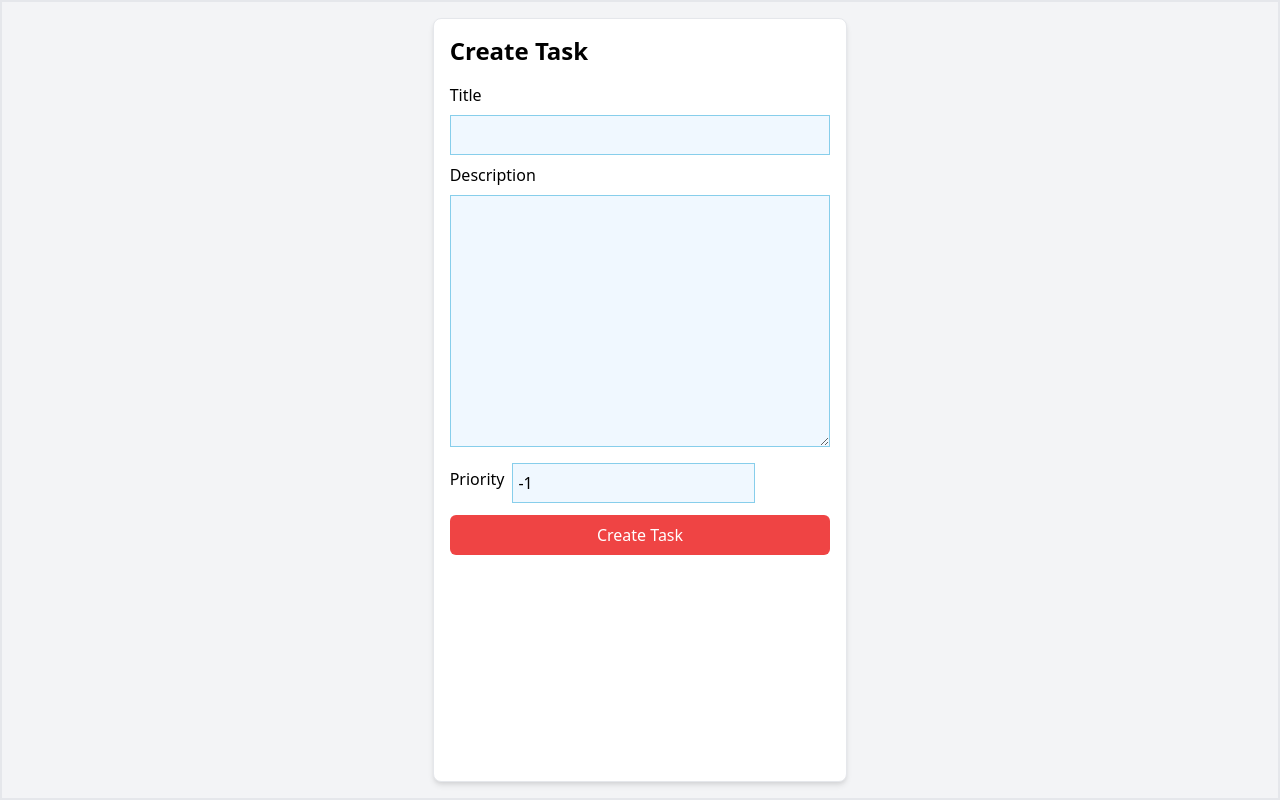
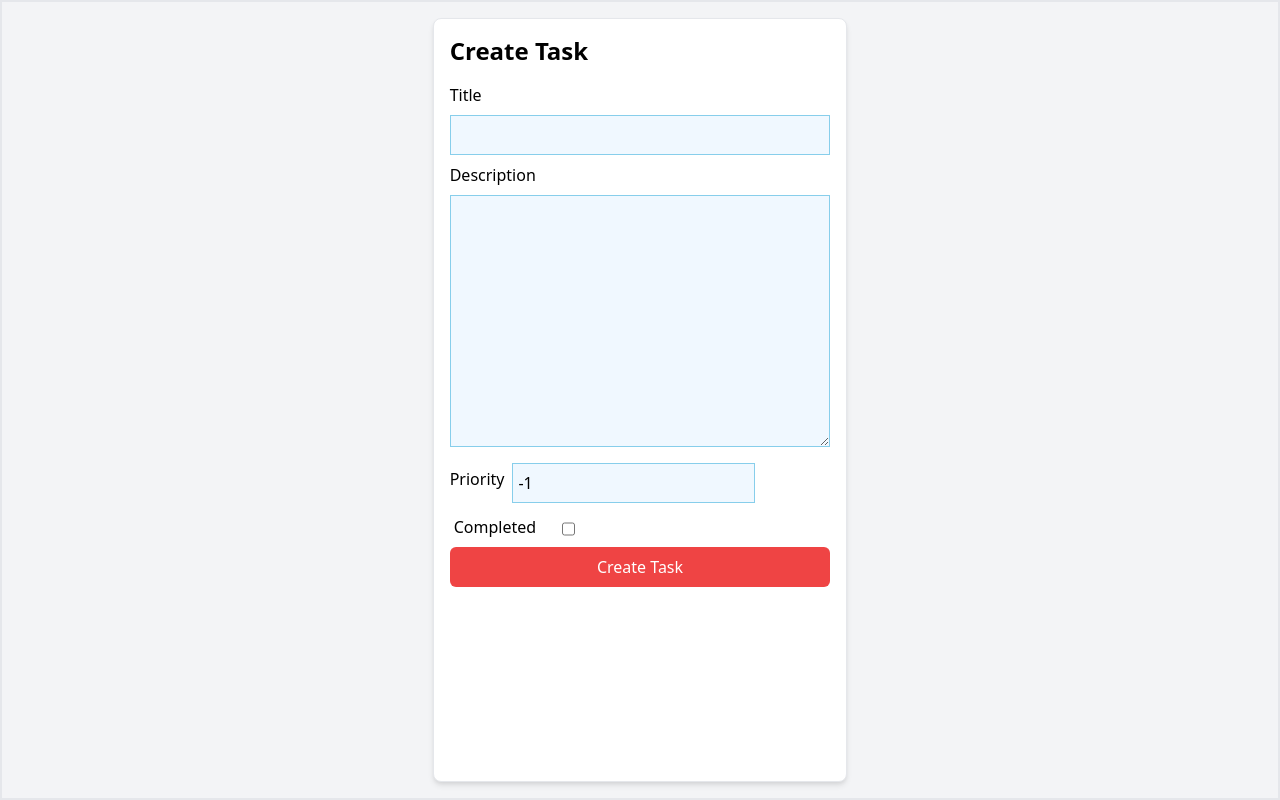
Before and after one commit to pratik-londhe4/GDC-django-LVL6-Milestone, a Django app: page /tasks/create/ in a window 1280 px wide. Run offline with Django 3.2, Linux system fonts and the light colour scheme; the visitor is signed in with stand-in values (Sample User, id 1); some libraries are stand-ins or nearby versions.

Commit message:
changed postion of checkbox

```diff
--- a/tasks/templates/task_create.html
+++ b/tasks/templates/task_create.html
@@ -25,6 +25,11 @@
         background-color: aliceblue;
         padding: 5px;
         border: 0.5px solid skyblue;
+      }
+      #id_completed {
+        position: absolute;
+        margin-top: -0.5%;
+        margin-left: 2%;
       }
     </style>
   </head>
@@ -74,6 +79,9 @@
                 </ol>
                 {%endif%}
               </div>
+              <div class="mb-2">
+                <p class="ml-1">Completed {{form.completed}}</p>
+              </div>
             </div>
             <button
               type="submit"
```
Also changed, not shown: tasks/templates/task_update.html (+6 -2 lines).
